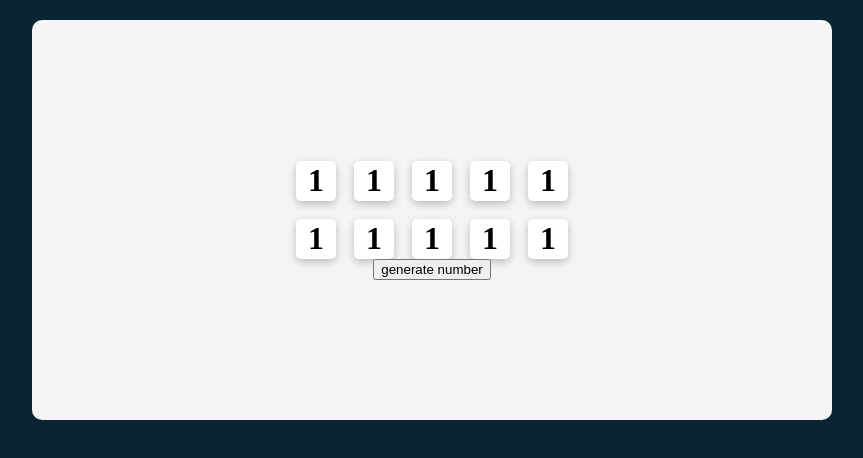
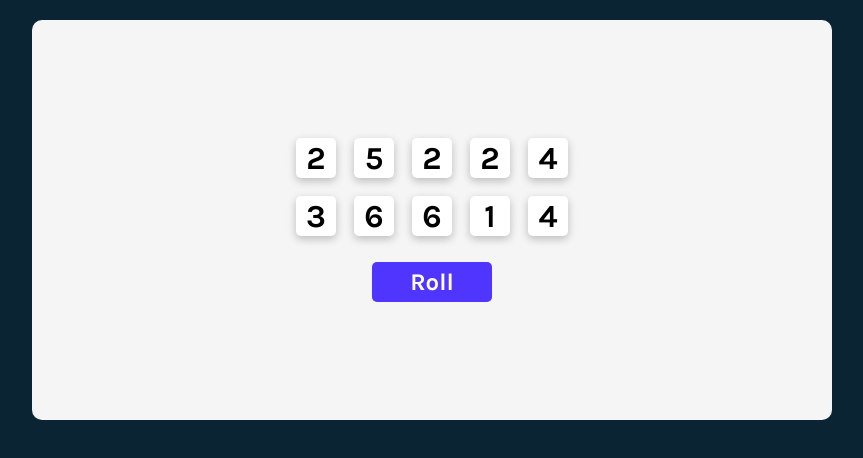
Before and after one commit to JarekCh/tenzies, a React (Create React App) app: page / in a window 1280 px wide. Shown: the top 458 px of the page, without its empty margins (208-1071 px from the left). Built offline with nearby package versions, Linux system fonts and the light colour scheme.

Commit message:
add map over <Die /> component. add roll button. add styles for button

```diff
--- a/src/App.js
+++ b/src/App.js
@@ -2,33 +2,34 @@ import React, {useEffect, useState} from 'react';
 import Die from './components/Die'
 
 function App() {
-  const [value, setValue] = useState('1');
+  const [dices, setDices] = useState(allNewDice());
 
   function allNewDice() {
-    const diceArray = []
+    const dicesArray = [];
 
     for(let i = 0; i <= 9; i++) {
-      diceArray.push(Math.floor(Math.random() * 6) + 1)
+      dicesArray.push(Math.floor(Math.random() * 6) + 1)
     }
-    console.log(diceArray);
+
+    return dicesArray;
+  }
+
+  function rollDice() {
+    setDices(allNewDice())
   }
 
   return (
     <main className="main">
       {/* Title */}
       <div className='dice__container'>
-        <Die value={value} />
-        <Die value={value} />
-        <Die value={value} />
-        <Die value={value} />
-        <Die value={value} />
-        <Die value={value} />
-        <Die value={value} />
-        <Die value={value} />
-        <Die value={value} />
-        <Die value={value} />
+       {dices.map((dice, i) => (
+            <Die value={dice} key={i}/>
+          )
+        )}
       </div>
-      <button onClick={allNewDice}>generate number</button>
+      <button className='roll__btn' onClick={rollDice}>
+        <h2>Roll</h2>
+      </button>
     </main>
   );
 }
--- a/src/style.css
+++ b/src/style.css
@@ -6,6 +6,7 @@ body {
   margin: 0;
   background-color: #0B2434;
   padding: 20px;
+  font-family: 'Karla', sans-serif;
 }
 
 .main {
@@ -48,3 +49,23 @@ body {
 .die__size {
   font-size: 2rem;
 }
+
+.roll__btn {
+  display: flex;
+  align-items: center;
+  justify-content: center;
+  border: none;
+  background-color: #5035FF;
+  border-radius: 5px;
+  height: 40px;
+  font-size: 16px;
+  margin-top: 26px;
+  width: 120px;
+  color: white;
+  font-family: 'Karla', sans-serif;
+  cursor: pointer;
+}
+
+.roll__btn:active {
+  box-shadow: inset 5px 5px 10px -3px rgba(0, 0, 0, 0.7);
+}
```
